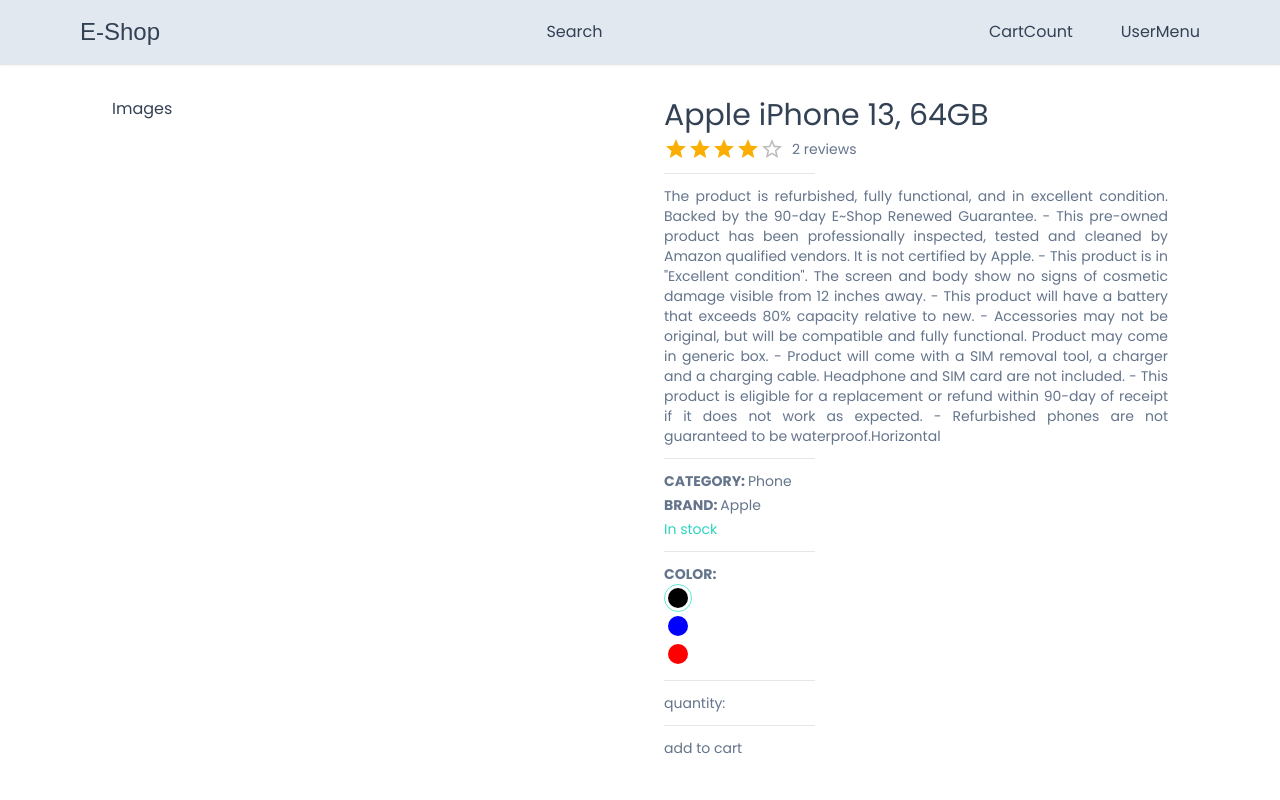
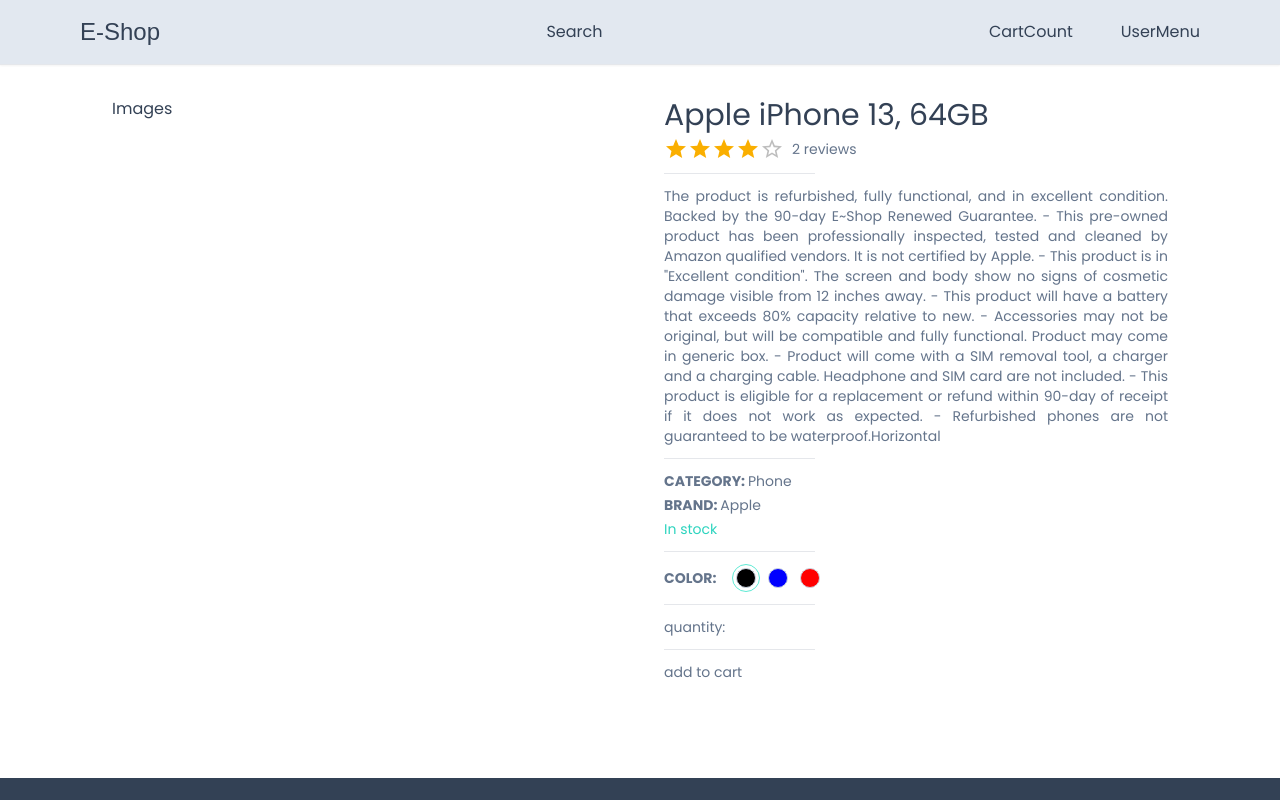
Before and after one commit to Alek30k/E-shop, a Next.js app: page /product/1 in a window 1280 px wide. Shown: the top 800 px of the page. Built offline with nearby package versions, Linux system fonts and the light colour scheme; a web font is replaced by a local one.

Commit message:
last commit

```diff
--- a/app/components/products/SetColor.tsx
+++ b/app/components/products/SetColor.tsx
@@ -14,14 +14,15 @@ const SetColor = ({
   handleColorSelect,
 }: SetColorProps) => {
   return (
-    <div className="flex gap-4 items-center">
-      <div>
-        <span className="font-semibold">COLOR: </span>
-        <div>
-          {images.map((image, i) => {
+    <div>
+      <div className="flex gap-4 items-center">
+        <span className="font-semibold">COLOR:</span>
+        <div className="flex gap-1">
+          {images.map((image) => {
             return (
               <div
-                key={i}
+                key={image.color}
+                onClick={() => handleColorSelect(image)}
                 className={`h-7 w-7 rounded-full border-teal-300 flex items-center justify-center ${
                   cartProduct.selectedImg.color === image.color
                     ? "border-[1.5px]"
@@ -30,7 +31,7 @@ const SetColor = ({
               >
                 <div
                   style={{ background: image.colorCode }}
-                  className="h-5 w-5 rounded-full"
+                  className="h-5 w-5 rounded-full border-[1.2px] border-slate-300 cursor-pointer"
                 ></div>
               </div>
             );
```
